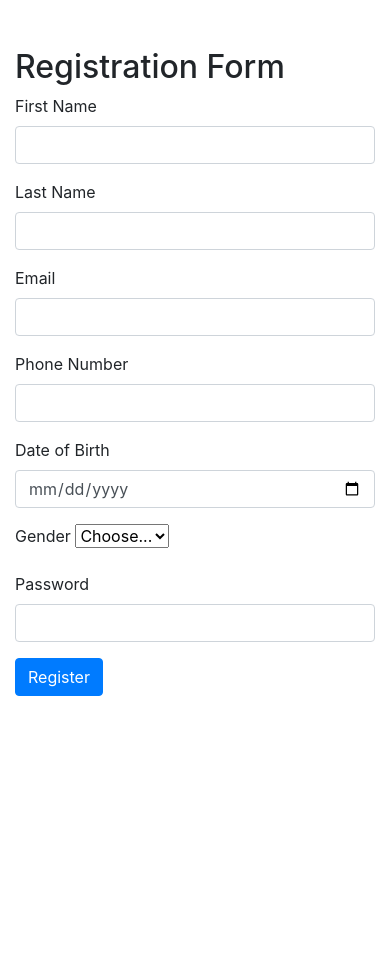
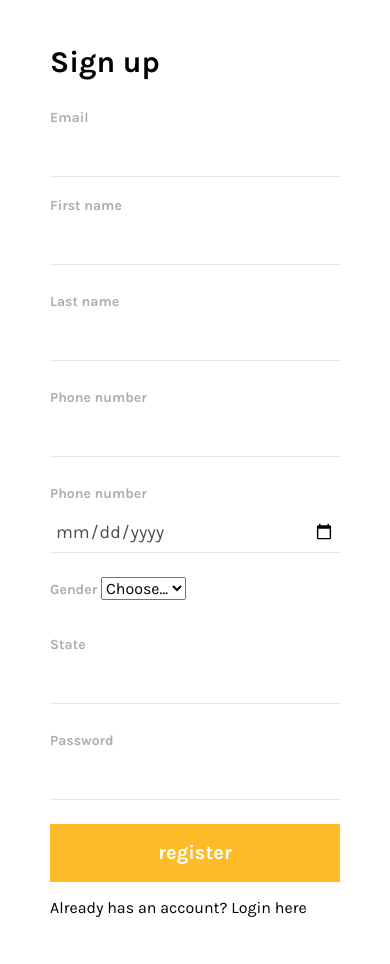
Before and after one commit to vjkfd3fds/Serenity, a PHP site: page /user/register.php in a window 390 px wide. Before the commit the page ends 696 px from the top, so only its background shows below. Run offline with PHP 8.4, Linux system fonts and the light colour scheme; some libraries are stand-ins or nearby versions.

Commit message:
fixed most of the parts

```diff
--- a/php/register_process.php
+++ b/php/register_process.php
@@ -10,6 +10,7 @@
         $gender = $_POST['gender'];
         $password = md5($_POST['password']);
         $check_email = $_POST['email'];
+        $state = $_POST['state'];
 
         $sql = "SELECT * FROM users WHERE email = '$check_email'";
         $result = $conn->query($sql);
@@ -17,10 +18,10 @@
             echo "<script>alert('this email is already in use please use another one'); document.location.href='../user/register.php';</script>";
         }  else {
 
-            $sql = "INSERT INTO users (firstname, lastname, email, phonenumber, dob, gender, password) VALUES (?, ?, ?, ?, ?, ?, ?)";
+            $sql = "INSERT INTO users (firstname, lastname, email, phonenumber, dob, gender, password, state) VALUES (?, ?, ?, ?, ?, ?, ?, ?)";
 
             $stmt = $conn->prepare($sql);
-            $stmt->bind_param("sssssss", $first_name, $last_name, $email, $phone_number, $dob, $gender, $password);
+            $stmt->bind_param("ssssssss", $first_name, $last_name, $email, $phone_number, $dob, $gender, $password, $state);
             $var = $stmt->execute();
 
             if ($var === TRUE) {
--- a/user/login.php
+++ b/user/login.php
@@ -28,7 +28,7 @@
               </div>
               <input name="login" id="login" class="btn btn-block login-btn" type="submit" value="Login">
             </form>
-            <p class="login-wrapper-footer-text">Don't have an account? <a href="#!" class="text-reset">Register here</a></p>
+            <p class="login-wrapper-footer-text">Don't have an account? <a href="register.php" class="text-reset">Register here</a></p>
           </div>
         </div>
         <div class="col-sm-6 px-0 d-none d-sm-block">
@@ -37,8 +37,5 @@
       </div>
     </div>
   </main>
-  <script src="https://code.jquery.com/jquery-3.4.1.min.js"></script>
-  <script src="https://cdn.jsdelivr.net/npm/popper.js@1.16.0/dist/umd/popper.min.js"></script>
-  <script src="https://stackpath.bootstrapcdn.com/bootstrap/4.4.1/js/bootstrap.min.js"></script>
 </body>
 </html>
--- a/user/register.php
+++ b/user/register.php
@@ -3,35 +3,43 @@
 <head>
   <meta charset="UTF-8">
   <meta name="viewport" content="width=device-width, initial-scale=1.0">
-    <title>Registration Form</title>
-    <link rel="stylesheet" href="https://cdn.jsdelivr.net/npm/bootstrap@4.1.3/dist/css/bootstrap.min.css" integrity="sha384-MCw98/SFnGE8fJT3GXwEOngsV7Zt27NXFoaoApmYm81iuXoPkFOJwJ8ERdknLPMO" crossorigin="anonymous">
+  <meta http-equiv="X-UA-Compatible" content="ie=edge">
+  <title>Serenity | Register</title>
+  <link href="https://fonts.googleapis.com/css?family=Karla:400,700&display=swap" rel="stylesheet">
+  <link rel="stylesheet" href="https://cdn.materialdesignicons.com/4.8.95/css/materialdesignicons.min.css">
+  <link rel="stylesheet" href="https://stackpath.bootstrapcdn.com/bootstrap/4.4.1/css/bootstrap.min.css">
+  <link rel="stylesheet" href="styles/login.css">
 </head>
 <body>
-    <div class="container mt-5">
-        <h2>Registration Form</h2>
-        <form method="post" action="../php/register_process.php" onsubmit="return validate();">
-            <div class="mb-3">
-                <label for="firstName" class="form-label">First Name</label>
-                <input type="text" class="form-control" name="firstname" id="firstName" required>
+  <main>
+    <div class="container-fluid">
+      <div class="row">
+        <div class="col-sm-6 login-section-wrapper">
+          <div class="login-wrapper my-auto">
+            <h1 class="login-title">Sign up</h1>
+            <form action="../php/register_process.php" method="POST" onsubmit="return validate();">
+                <div class="form-group">
+                    <label for="email">Email</label>
+                    <input type="email" name="email" id="email" class="form-control">
                 </div>
-            <div class="mb-3">
-                <label for="lastame" class="form-label">Last Name</label>
-                <input type="text" class="form-control" name="lastname" required>
+                <div class="form-group mb-4">
+                    <label for="firstname">First name</label>
+                    <input type="text" name="firstname" id="firstname" class="form-control">
                 </div>
-            <div class="mb-3">
-                <label for="email" class="form-label">Email</label>
-                <input type="email" class="form-control" name="email" required>
+                <div class="form-group mb-4">
+                    <label for="lastname">Last name</label>
+                    <input type="text" name="lastname" id="lastname" class="form-control">
                 </div>
-            <div class="mb-3">
-                <label for="phone" class="form-label">Phone Number</label>
-                <input type="tel" class="form-control" name="phone" required>
+                <div class="form-group mb-4">
+                    <label for="phonenumber">Phone number</label>
+                    <input type="text" name="phone" id="phonenumber" class="form-control">
                 </div>
-            <div class="mb-3">
-                <label for="dob" class="form-label">Date of Birth</label>
-                <input type="date" class="form-control" name="dob" required>
+                <div class="form-group mb-4">
+                    <label for="phonenumber">Phone number</label>
+                    <input type="date" name="dob" id="date" class="form-control">
                 </div>
-            <div class="mb-3">
-                <label for="gender" class="form-label">Gender</label>
+                <div class="form-group mb-4">
+                    <label for="gender">Gender</label>
                     <select class="form-select" name="gender" required>
                         <option value="">Choose...</option>
                         <option value="male">Male</option>
@@ -39,14 +47,28 @@
                         <option value="other">Other</option>
                 </select>
                 </div>
-            <div class="mb-3">
-                <label for="password" class="form-label">Password</label>
-                <input type="password" class="form-control" name="password" id="password" required>
+                <div class="form-group mb-4">
+                    <label for="state">State</label>
+                    <input type="text" name="state" id="state" class="form-control">
                 </div>
-            <button type="submit" class="btn btn-primary" name="register">Register</button>
+                <div class="form-group mb-4">
+                    <label for="password">Password</label>
+                    <input type="password" name="password" id="password" class="form-control">
+                </div>
+                <input name="register" id="register" class="btn btn-block login-btn" type="submit" value="register">
             </form>
+            <p class="login-wrapper-footer-text">Already has an account? <a href="login.php" class="text-reset">Login here</a></p>
         </div>
-
-    <script src="js/validation.js"></script>
+    </div>
+    <div class="col-sm-6 px-0 d-none d-sm-block">
+        <img src="images/login1.jpg" alt="login image" class="login-img">
+    </div>
+</div>
+</div>
+</main>
+  <script src="https://code.jquery.com/jquery-3.4.1.min.js"></script>
+  <script src="https://cdn.jsdelivr.net/npm/popper.js@1.16.0/dist/umd/popper.min.js"></script>
+  <script src="https://stackpath.bootstrapcdn.com/bootstrap/4.4.1/js/bootstrap.min.js"></script>
+  <script src="../js/validation.js"></script>
 </body>
 </html>
```
Also changed, not shown: about.php (deleted), contact.php (deleted), index.php (deleted), styles/home.css (deleted). Lines whose indentation alone changed are shown as unchanged.
